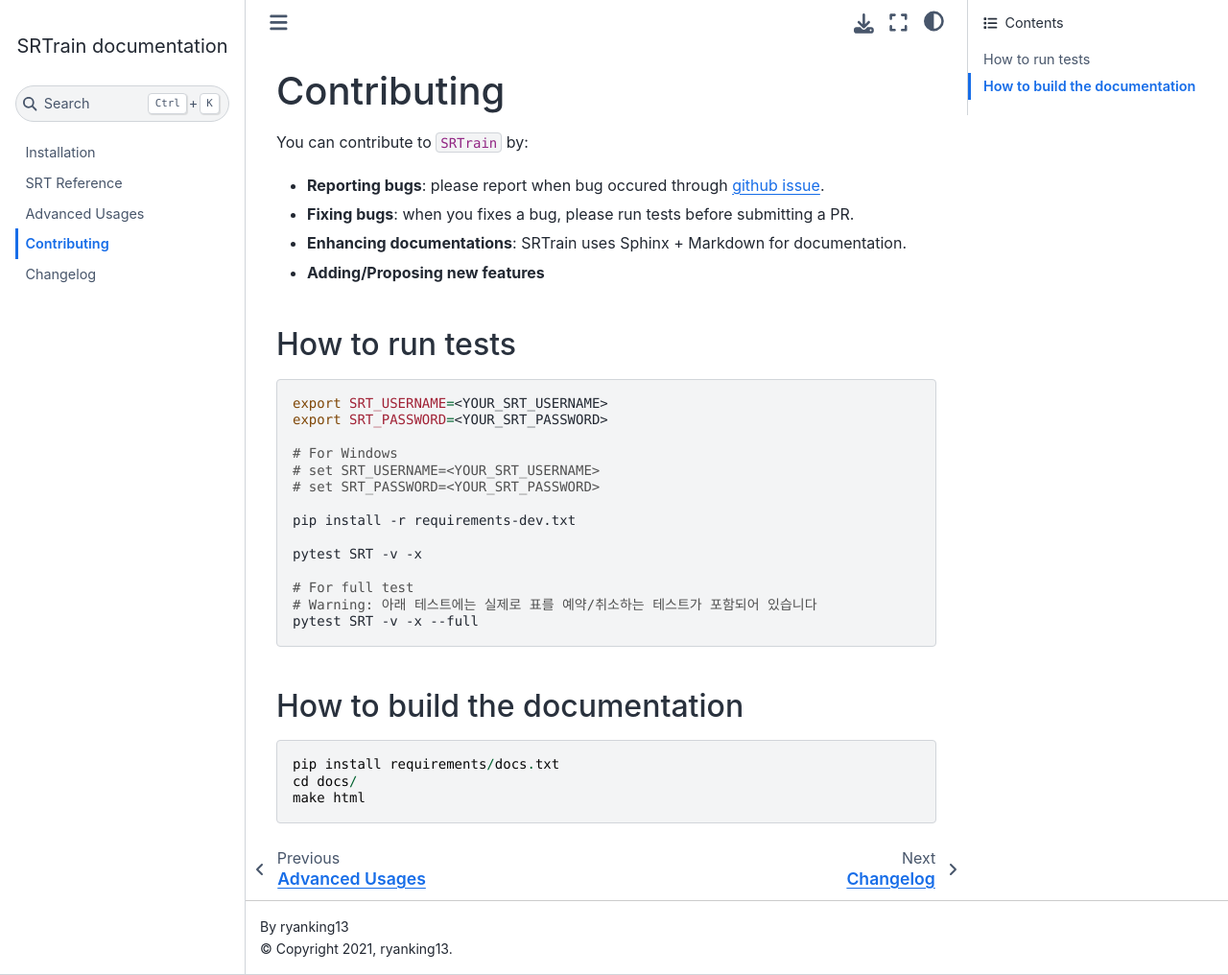
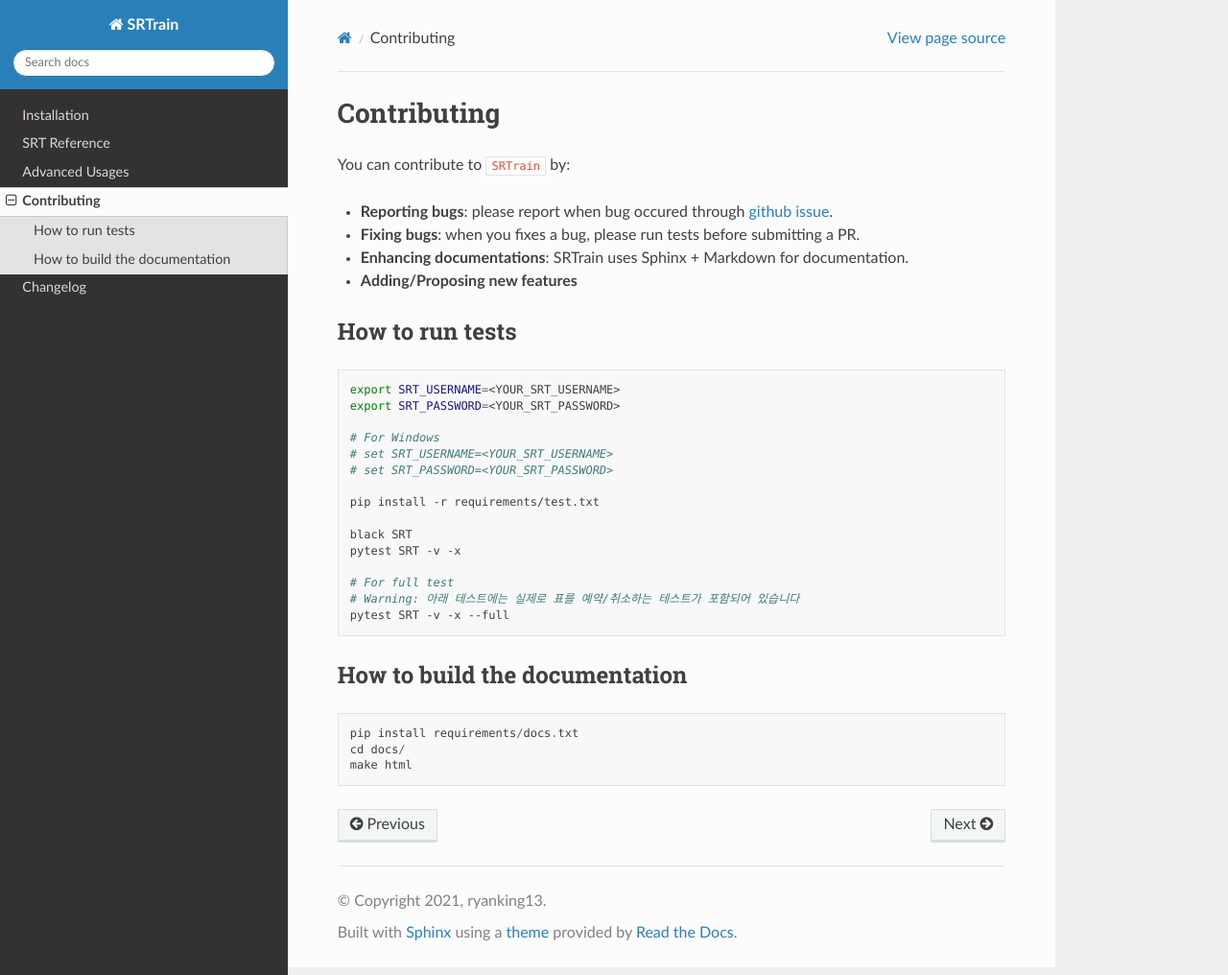
Before and after one commit to ryanking13/SRT, a Sphinx documentation site: the page built from docs/contribution.md, in a window 1280 px wide and 1016 px high. Shown: the whole window at 96% size. Built offline with Sphinx 7.4.7 and the Read the Docs theme 2.0.0, drawn with Linux system fonts in a browser that asks for light colours; the version number could not be read and is left out.

Commit message:
Update documentation (#79)
* Change theme to readthedocs default theme

* Add requirements for testing

* Update contribution guide

```diff
--- a/docs/conf.py
+++ b/docs/conf.py
@@ -54,7 +54,7 @@
 # The theme to use for HTML and HTML Help pages.  See the documentation for
 # a list of builtin themes.
 #
-html_theme = 'sphinx_book_theme'
+html_theme = 'sphinx_rtd_theme'
 
 # Add any paths that contain custom static files (such as style sheets) here,
 # relative to this directory. They are copied after the builtin static files,
--- a/docs/contribution.md
+++ b/docs/contribution.md
@@ -17,8 +17,9 @@
 # set SRT_USERNAME=<YOUR_SRT_USERNAME>
 # set SRT_PASSWORD=<YOUR_SRT_PASSWORD>
 
-pip install -r requirements-dev.txt
+pip install -r requirements/test.txt
 
+black SRT
 pytest SRT -v -x
 
 # For full test
```
Also changed, not shown: 2 other files.
